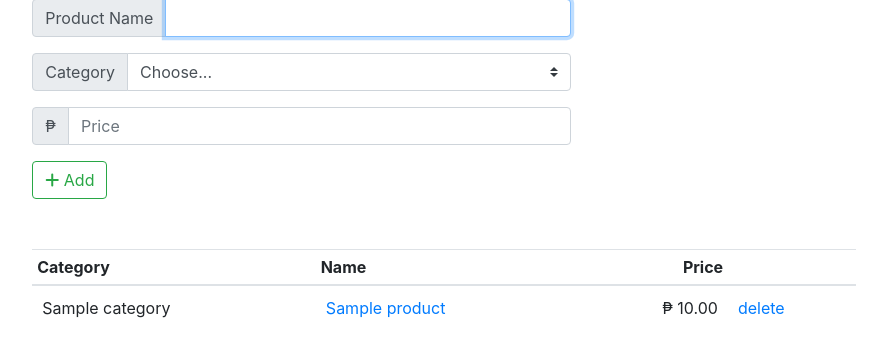
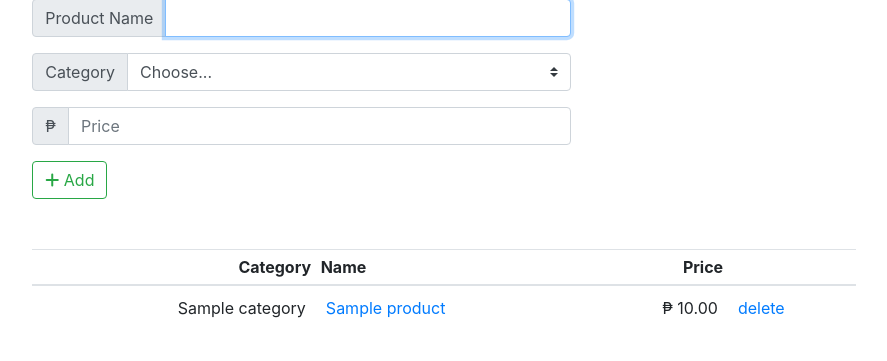
Before and after one commit to ryanarnold/tech-planner, a Django app: page /products/ in a window 1280 px wide. Shown: the part 281-642 px from the top of the page, without its empty margins (196-1083 px from the left). Run offline with Django 3.2, Linux system fonts and the light colour scheme; tables that the repository leaves empty hold one stand-in row (values such as "Sample post"); some libraries are stand-ins or nearby versions.

Commit message:
Align categories to right

```diff
--- a/tech_planner/templates/build_edit.html
+++ b/tech_planner/templates/build_edit.html
@@ -73,7 +73,7 @@
   <table class="table table-hover table-sm">
     <thead>
       <tr>
-        <th class="table-col-10" scope="col" id="col-category">Category</th>
+        <th class="table-col-10 text-right" scope="col" id="col-category">Category</th>
         <th class="table-col-50" scope="col" id="col-name">Name</th>
         <th class="table-col-25 text-right" scope="col" id="col-price">Price</th>
         <th class="table-col-10" scope="col" id="col-delete"></th>
@@ -83,7 +83,7 @@
 
       {% for build_product in build_products %}
         <tr>
-          <td>{{ build_product.product.category.name }}</td>
+          <td class="text-right">{{ build_product.product.category.name }}</td>
           <td>{{ build_product.product.name }}</td>
 
           {% if build_product.product.price == '--'  %}
--- a/tech_planner/templates/products.html
+++ b/tech_planner/templates/products.html
@@ -61,7 +61,7 @@
   <table class="table table-hover table-sm">
     <thead>
       <tr>
-        <th class="tabble-col-100" scope="col">Category</th>
+        <th class="tabble-col-100 text-right" scope="col">Category</th>
         <th class="tabble-col-100" scope="col">Name</th>
         <th class="tabble-col-100 text-right" scope="col">Price</th>
         <th class="tabble-col-100" scope="col"></th>
@@ -71,7 +71,7 @@
 
       {% for product in products %}
         <tr>
-          <td>{{ product.category.name }}</td>
+          <td class="text-right">{{ product.category.name }}</td>
           <td>
             <a href="{{ url('product_edit', args=(product.id,)) }}">
               {{ product.name }}
```
